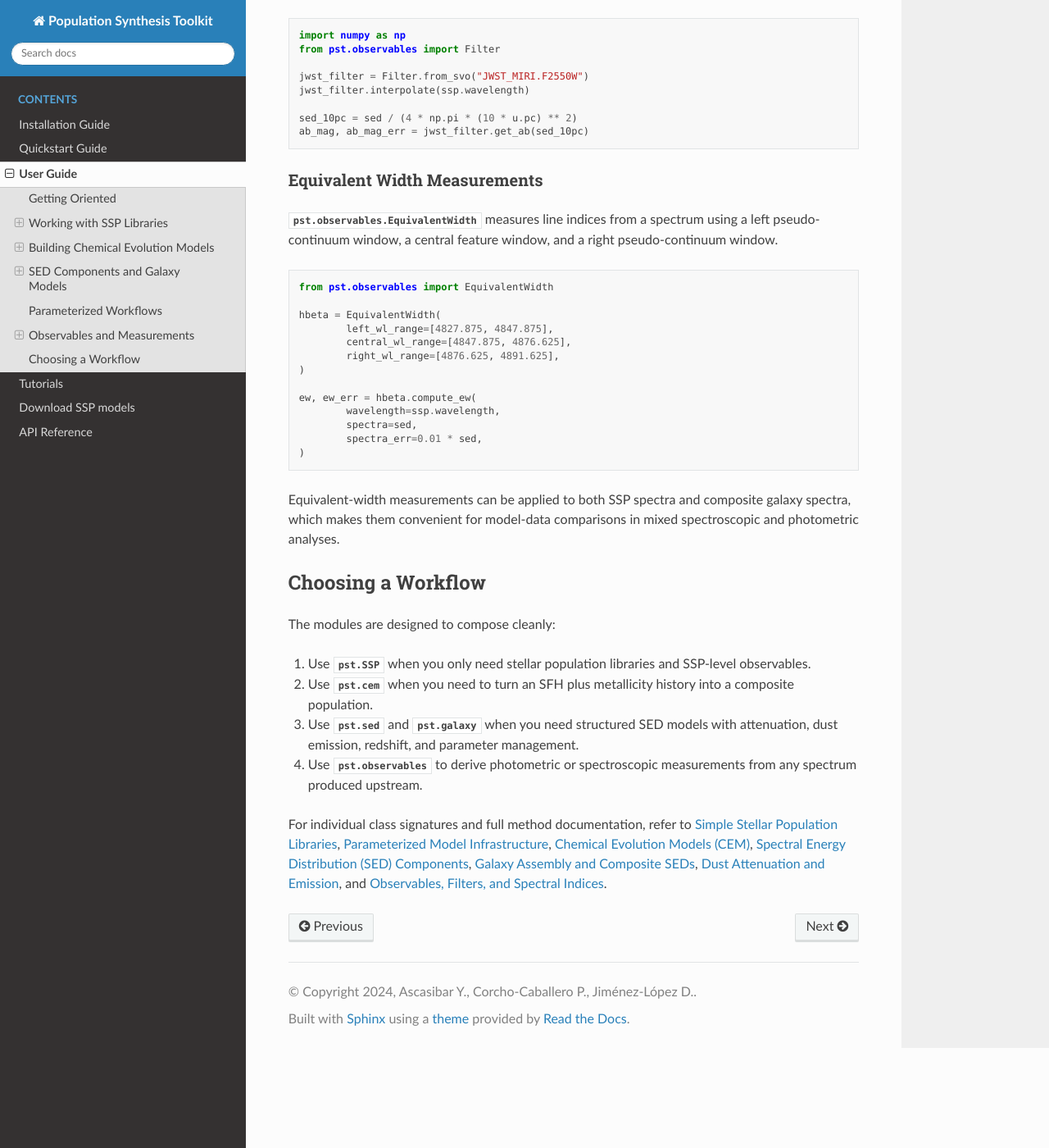
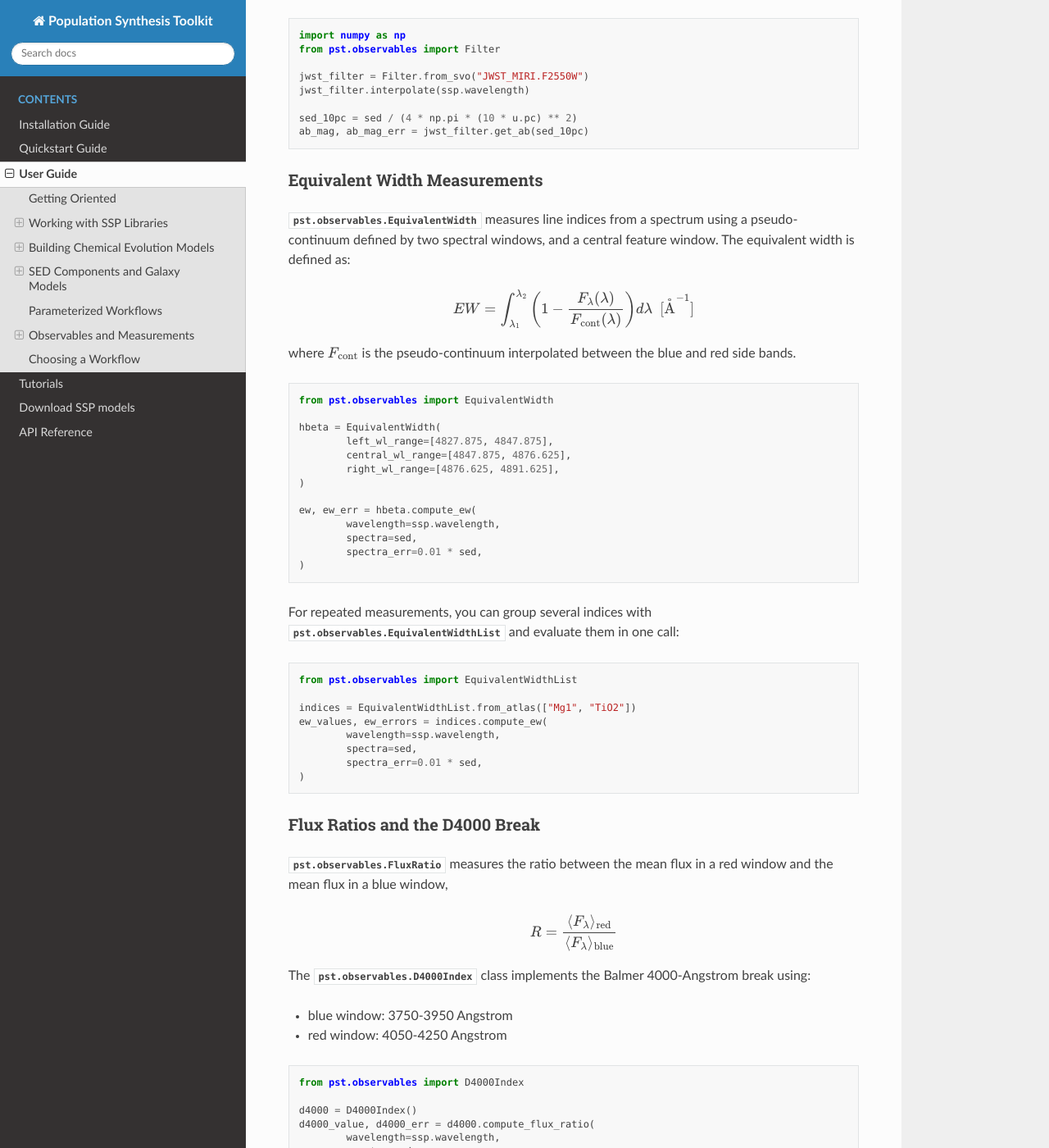
Before and after one commit to paranoya/population-synthesis-toolkit, a Sphinx documentation site: the page built from docs/source/user_guide.rst, in a window 1280 px wide and 1400 px high, scrolled down 7981 px. Shown: the whole window at 82% size. Built offline with Sphinx 7.4.7 and the Read the Docs theme 3.1.0, drawn with Linux system fonts in a browser that asks for light colours; some of the changed text lies outside the part shown.

Commit message:
update docs

```diff
--- a/docs/source/user_guide.rst
+++ b/docs/source/user_guide.rst
@@ -408,8 +408,15 @@ Equivalent Width Measurements
 -----------------------------
 
 :class:`pst.observables.EquivalentWidth` measures line indices from a spectrum
-using a left pseudo-continuum window, a central feature window, and a right
-pseudo-continuum window.
+using a pseudo-continuum defined by two spectral windows, and a central feature window.
+The equivalent width is defined as:
+
+.. math::
+
+     EW = \int_{\lambda_1}^{\lambda_2} \left(1 - \frac{F_\lambda(\lambda)}{F_{\rm cont}(\lambda)}\right) d\lambda~~[\mathring{\text{A}}^{-1}]
+
+where :math:`F_{\rm cont}` is the pseudo-continuum interpolated between the
+blue and red side bands.
 
 .. code-block:: python
 
@@ -427,9 +434,48 @@ pseudo-continuum window.
              spectra_err=0.01 * sed,
      )
 
-Equivalent-width measurements can be applied to both SSP spectra and composite
-galaxy spectra, which makes them convenient for model-data comparisons in mixed
-spectroscopic and photometric analyses.
+For repeated measurements, you can group several indices with
+:class:`pst.observables.EquivalentWidthList` and evaluate them in one call:
+
+.. code-block:: python
+
+     from pst.observables import EquivalentWidthList
+
+     indices = EquivalentWidthList.from_atlas(["Mg1", "TiO2"])
+     ew_values, ew_errors = indices.compute_ew(
+             wavelength=ssp.wavelength,
+             spectra=sed,
+             spectra_err=0.01 * sed,
+     )
+
+Flux Ratios and the D4000 Break
+-------------------------------
+
+:class:`pst.observables.FluxRatio` measures the ratio between the mean flux in a
+red window and the mean flux in a blue window,
+
+.. math::
+
+     R = \frac{\langle F_\lambda \rangle_{\rm red}}{\langle F_\lambda \rangle_{\rm blue}}
+
+The :class:`pst.observables.D4000Index` class implements the Balmer 4000-Angstrom break using:
+
+- blue window: 3750-3950 Angstrom
+- red window: 4050-4250 Angstrom
+
+.. code-block:: python
+
+     from pst.observables import D4000Index
+
+     d4000 = D4000Index()
+     d4000_value, d4000_err = d4000.compute_flux_ratio(
+             wavelength=ssp.wavelength,
+             spectra=sed,
+             spectra_err=0.01 * sed,
+     )
+
+Like equivalent widths, flux-ratio diagnostics can be measured on individual
+SSP spectra or on composite stellar-population and galaxy spectra.
 
 Choosing a Workflow
 ===================
```
